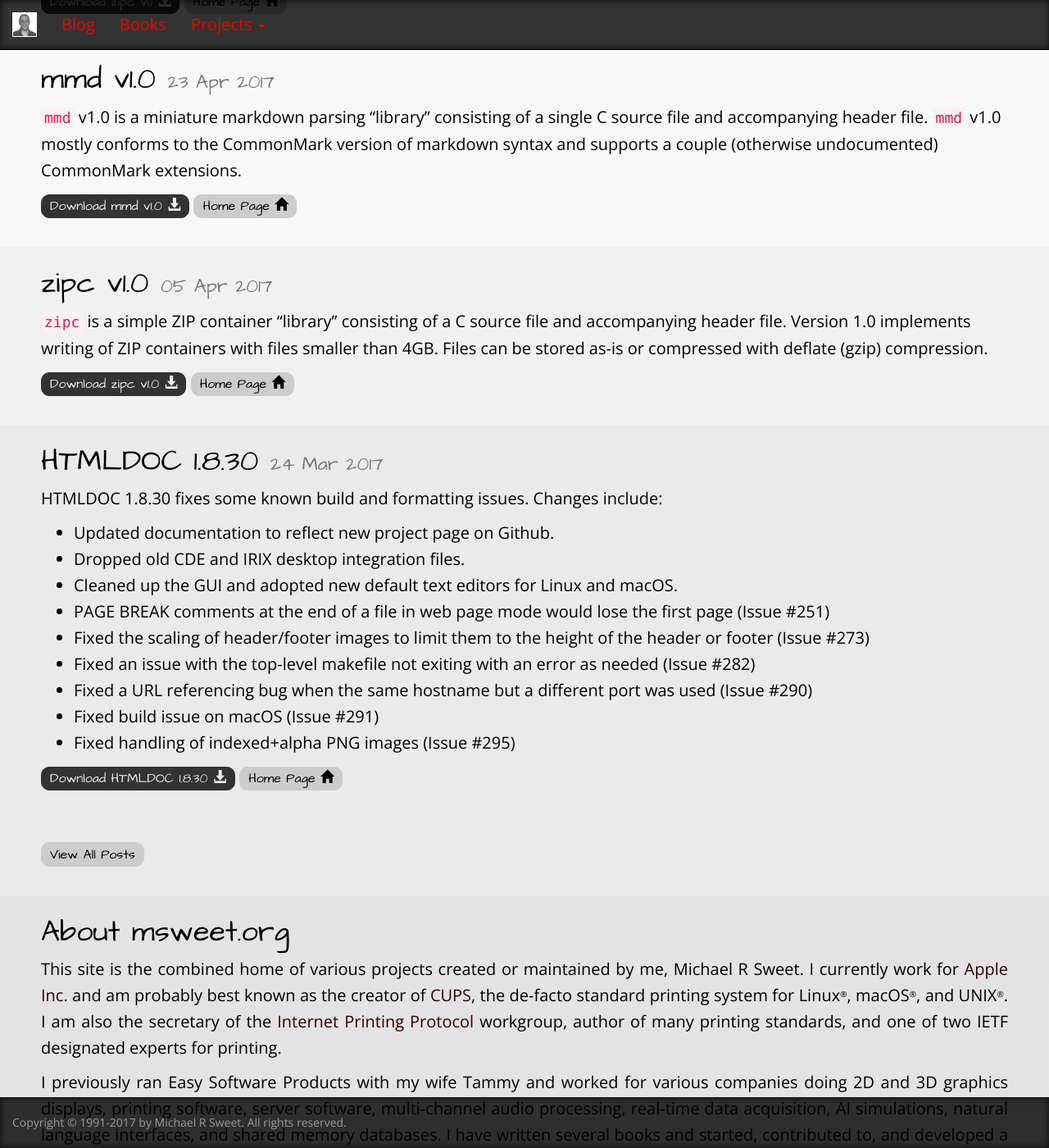
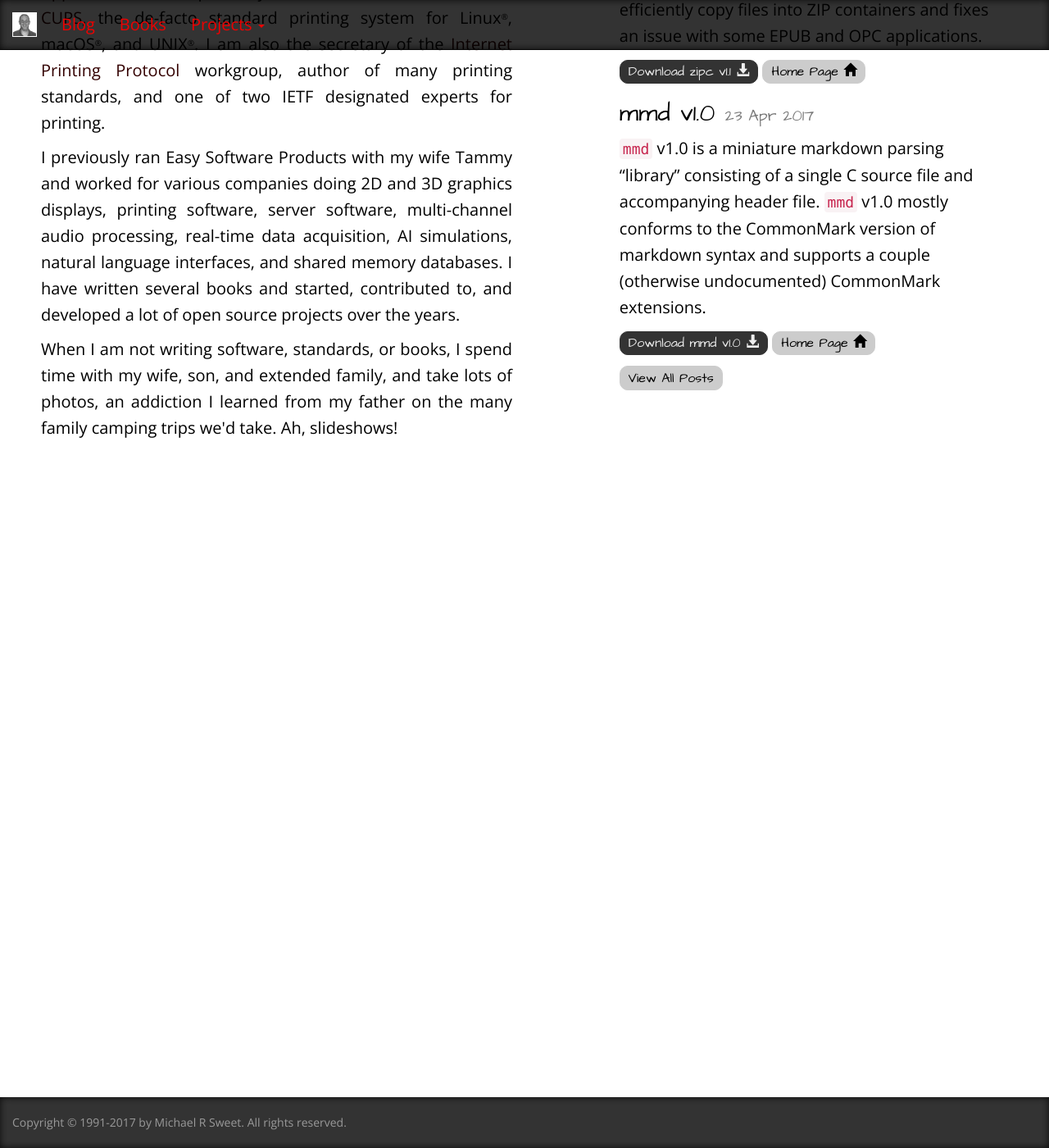
Before and after one commit to michaelrsweet/michaelrsweet.github.com, a Jekyll site: the page built from index.html, in a window 1280 px wide and 1400 px high, scrolled down 329 px. Shown: the whole window at 82% size. Built offline with Jekyll 4.4.1, drawn with Linux system fonts in a browser that asks for light colours; some of the changed text lies outside the part shown.

Commit message:
Switch to column view on wide displays.

```diff
--- a/index.html
+++ b/index.html
@@ -10,33 +10,26 @@
     </div>
   </div>
 </div>
-{% for post in site.posts offset: 0 limit: 4 %}
-<div class="container-fluid {% cycle '', 'bg20', 'bg40', 'bg60' %}">
+<div class="container-fluid">
   <div class="row">
-    <div class="col-sm-12">
-      <h1>{{post.title}} <small>{{ post.date | date_to_string }}</small></h1>
-      {{ post.excerpt }}
-      {% if post.excerpt != post.content %}
-      <p><a class="btn btn-default btn-xs" href="{{ post.url }}">More</a></p>
-      {% endif %}
-    </div>
-  </div>
-</div>
-{% endfor %}
-<div class="container-fluid bg60">
-  <div class="row">
-    <div class="col-sm-12">
-      <p><a class="btn btn-default btn-xs" href="blog.html">View All Posts</a></p>
-    </div>
-  </div>
-</div>
-<div class="container-fluid bg80">
-  <div class="row">
-    <div class="col-sm-12">
+    <div class="col-md-6 col-sm-12">
       <h1>About msweet.org</h1>
       <p class="justify">This site is the combined home of various projects created or maintained by me, Michael R Sweet. I currently work for <a href="http://www.apple.com">Apple Inc.</a> and am probably best known as the creator of <a href="http://www.cups.org/">CUPS</a>, the de-facto standard printing system for Linux<sup>&reg;</sup>, macOS<sup>&reg;</sup>, and UNIX<sup>&reg;</sup>. I am also the secretary of the <a href="http://www.pwg.org/ipp/">Internet Printing Protocol</a> workgroup, author of many printing standards, and one of two IETF designated experts for printing.</p>
       <p class="justify">I previously ran Easy Software Products with my wife Tammy and worked for various companies doing 2D and 3D graphics displays, printing software, server software, multi-channel audio processing, real-time data acquisition, AI simulations, natural language interfaces, and shared memory databases. I have written several books and started, contributed to, and developed a lot of open source projects over the years.</p>
       <p class="justify">When I am not writing software, standards, or books, I spend time with my wife, son, and extended family, and take lots of photos, an addiction I learned from my father on the many family camping trips we'd take. Ah, slideshows!</p>
     </div>
+    <div class="col-md-1 col-sm-12">
+    </div>
+    <div class="col-md-5 col-sm-12">
+      <h1>Recent Posts</h1>
+{% for post in site.posts offset: 0 limit: 2 %}
+      <h2>{{post.title}} <small>{{ post.date | date_to_string }}</small></h2>
+      {{ post.excerpt }}
+      {% if post.excerpt != post.content %}
+      <p><a class="btn btn-default btn-xs" href="{{ post.url }}">More</a></p>
+      {% endif %}
+{% endfor %}
+      <p><a class="btn btn-default btn-xs" href="blog.html">View All Posts</a></p>
+    </div>
   </div>
 </div>
```
